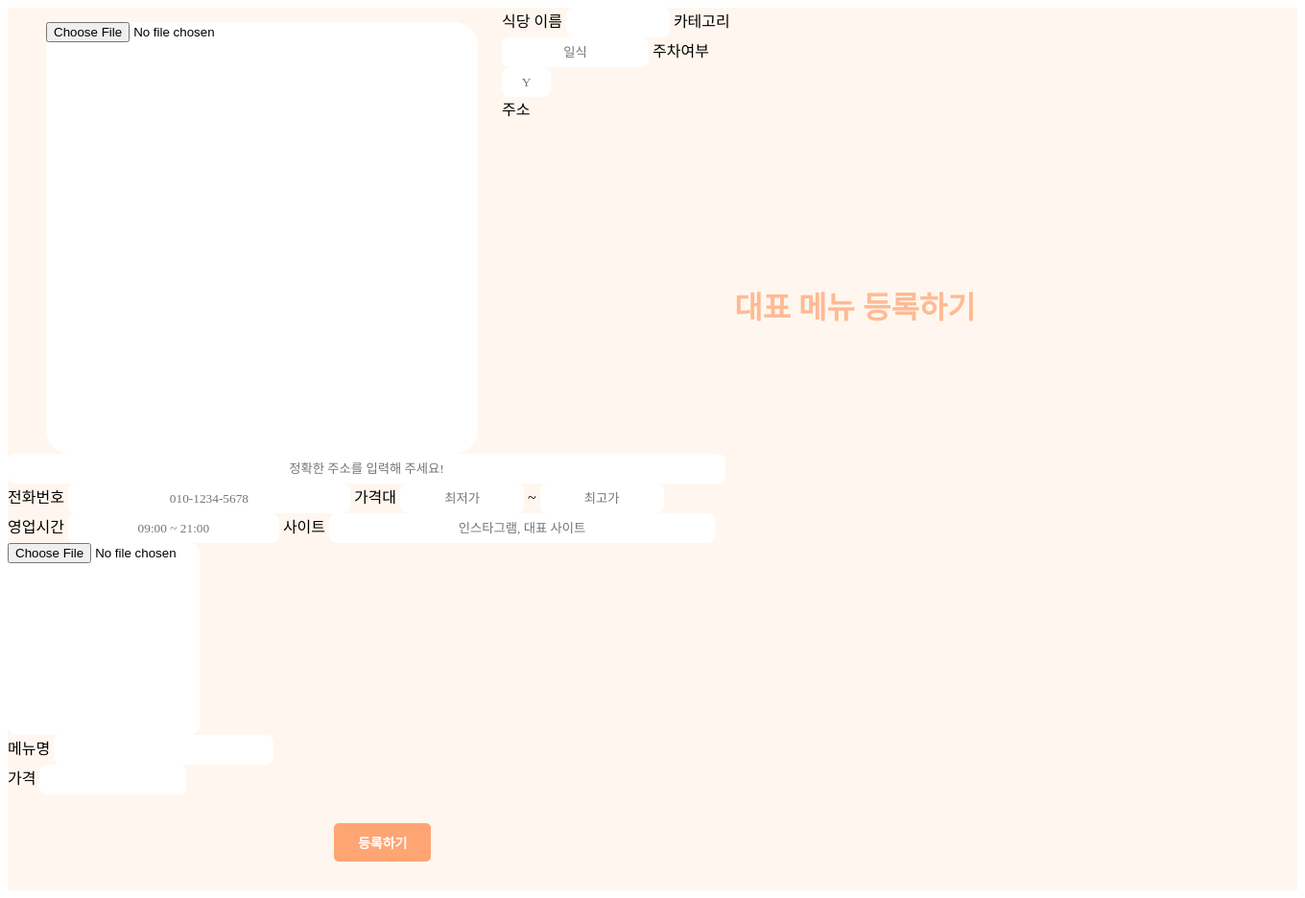
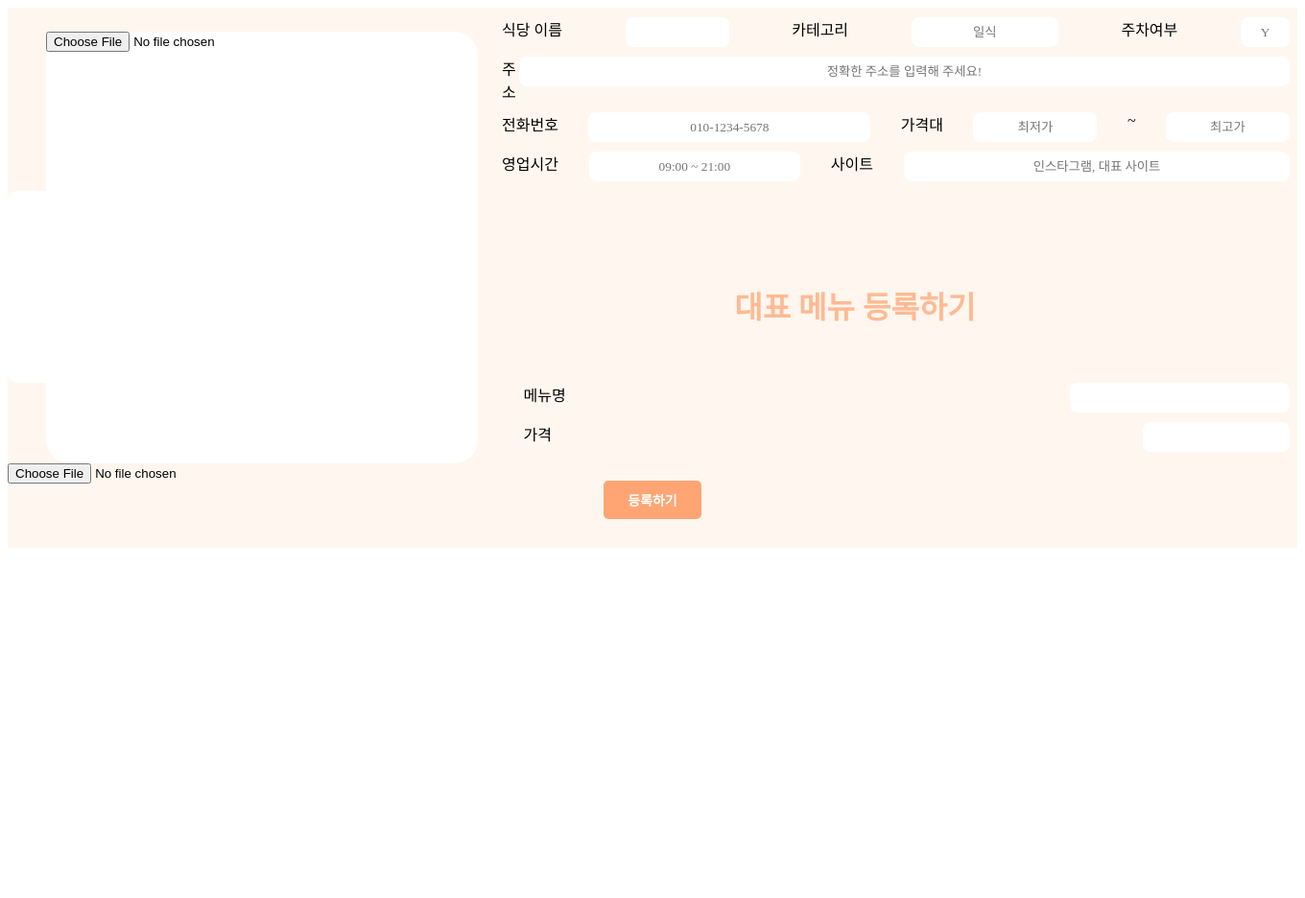
Before and after one commit to Haewonny/osp-homework, a Flask app: page /register_restaurant in a window 1360 px wide. Shown: the whole page at 96% size. After the commit the page ends 571 px from the top, so only its background shows below. Run offline with Flask 2, Linux system fonts and the light colour scheme.

Commit message:
newreview css!

```diff
--- a/static/css/newreview.css
+++ b/static/css/newreview.css
@@ -54,6 +54,20 @@
     font-weight: 10px;
   }
 
+  .Line1, .Line2, .Line3, .Line4 {
+    display: flex;
+    flex-direction:row;
+    justify-content: space-between;
+    margin: 10px 8px 10px 0;
+  }
+
+.Line5, .Line6 {
+    display: flex;
+    flex-direction:row;
+    justify-content: space-between;
+    margin: 0 8px 10px 40%;
+}
+
   .Write1{
     border-radius: 8px;
     border-color: transparent;
@@ -78,7 +92,7 @@
   .Write3{
     border-radius: 8px;
     border-color: transparent;
-    width: 740px;
+    width: 1300px;
     height: 25px;
     font-family: 'Spoqa Han Sans Neo';
     font-weight: 10px;
```
